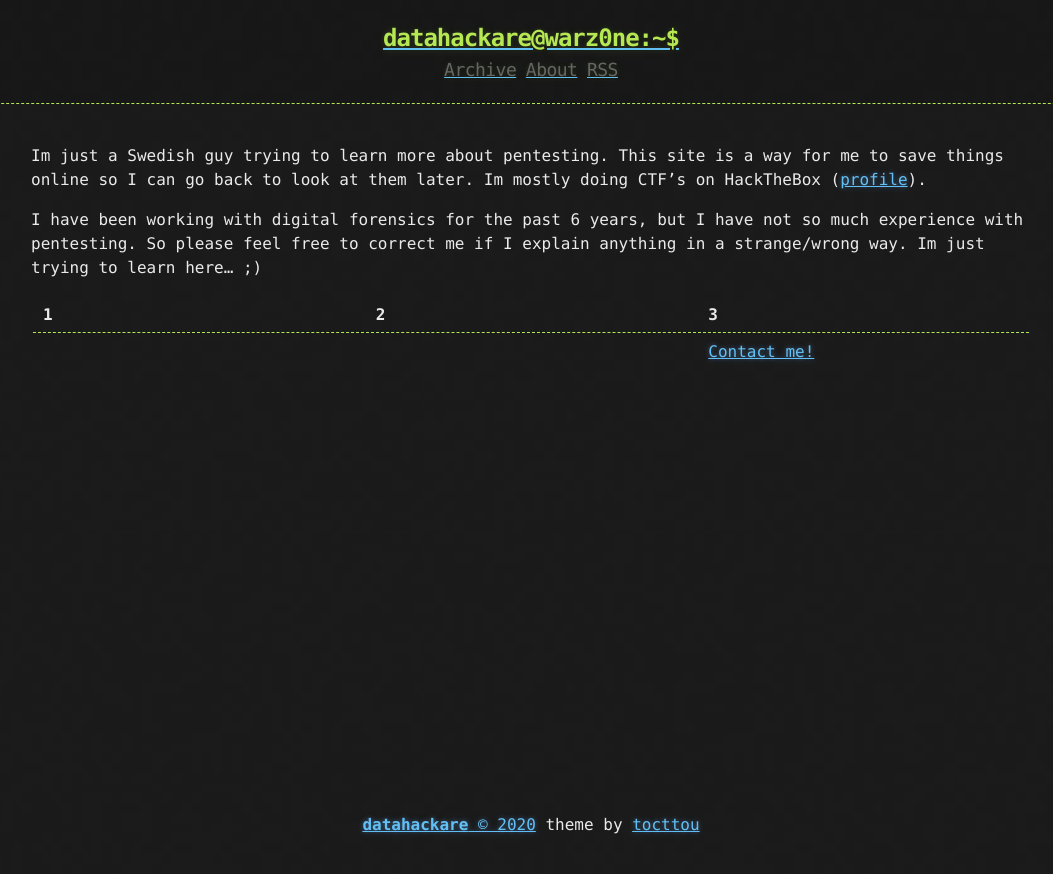
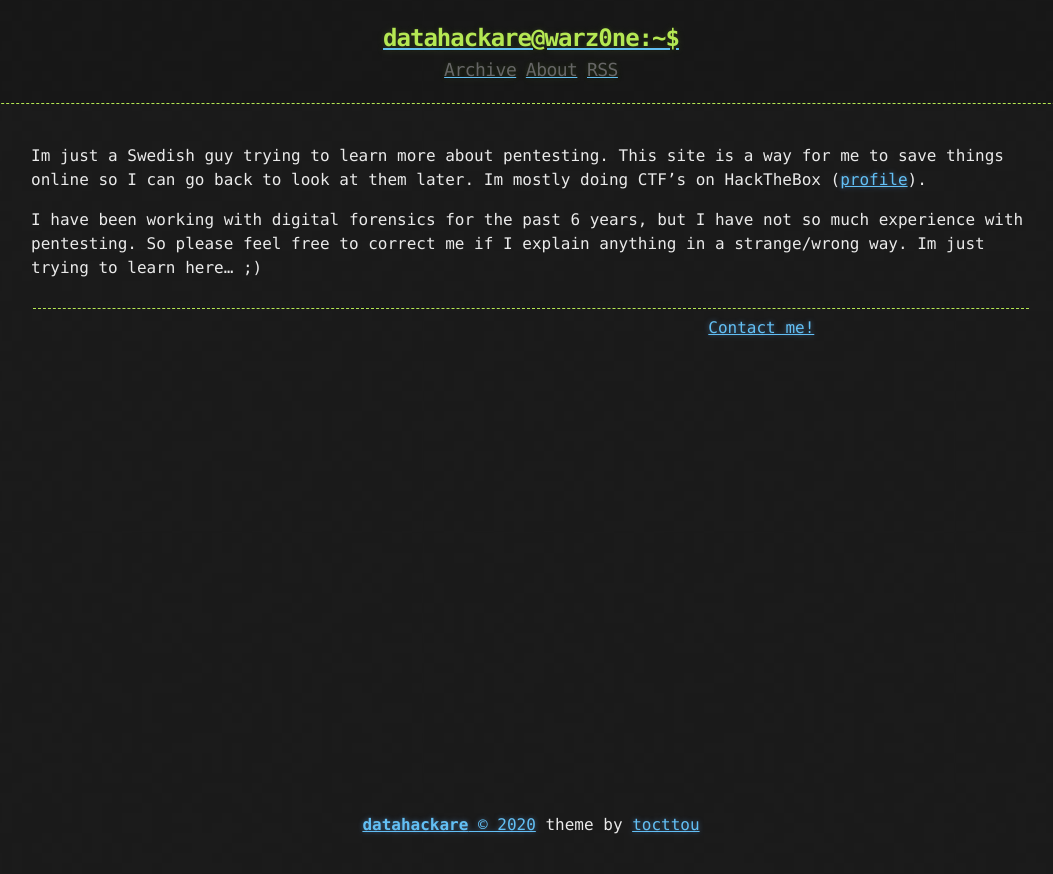
Before and after one commit to datahackare/warz0ne, a Jekyll site: the page built from about.md, in a window 1280 px wide. Shown: the top 874 px of the page, without its empty margins (109-1162 px from the left). Built offline with Jekyll 4.4.1, drawn with Linux system fonts in a browser that asks for light colours.

Commit message:
Update about.md

```diff
--- a/about.md
+++ b/about.md
@@ -17,9 +17,9 @@ Im just trying to learn here... ;)
 </colgroup>
 <thead>
 <tr class="header">
-<th>1</th>
-<th>2</th>
-<th>3</th>
+<th></th>
+<th></th>
+<th></th>
 </tr>
 </thead>
 <tbody>
```
